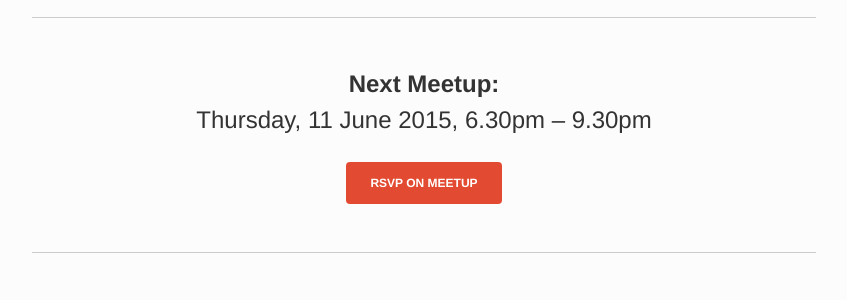
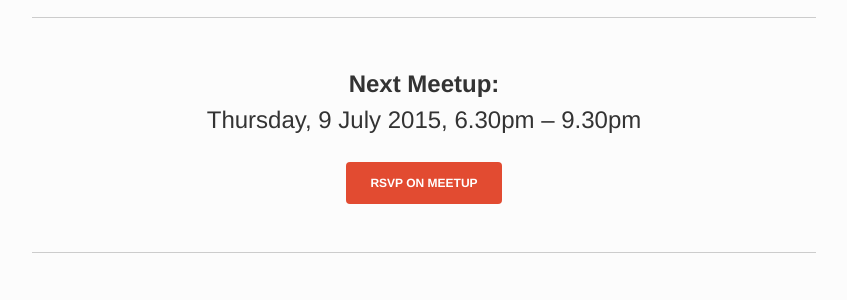
Before and after one commit to emberlondon/emberlondon.github.io, a Jekyll site: the page built from index.html, in a window 1280 px wide and 900 px high, scrolled down 627 px. Shown: the part 154-454 px from the top of the window, without its empty margins (216-1063 px from the left). Built offline with Jekyll 4.4.1, drawn with Linux system fonts in a browser that asks for light colours; nearby versions of some CDN libraries.

Commit message:
Add July date

```diff
--- a/_data/next-meetup.yml
+++ b/_data/next-meetup.yml
@@ -1,5 +1,5 @@
-date: Thursday, 11 June 2015
+date: Thursday, 9 July 2015
 time: 6.30pm – 9.30pm
-datetime_aria: Thursday, eleventh of June, two-thousand and fifteen, six thirty pm to nine thirty pm.
+datetime_aria: Thursday, ninth of July, two-thousand and fifteen, six thirty pm to nine thirty pm.
 location: Eden House, 8 Spital Square, London E1 6DU
-url: "http://www.meetup.com/London-Emberjs-User-Group/events/221220654/"
+url: "http://www.meetup.com/London-Emberjs-User-Group/events/221724935/"
--- a/_includes/next.html
+++ b/_includes/next.html
@@ -36,7 +36,7 @@
   {% if site.data.next-meetup.talks %}
   <hr>
   <h3>Line-up</h3>
-  <ul class="row talks half-width-columns">
+  <ul class="row talks third-width-columns">
     {% for talk in site.data.next-meetup.talks %}
       <li class="column talks-column">
         <div class="row">
```
Also changed, not shown: Gemfile.lock, images/speakers/mseckington.jpg (added).
